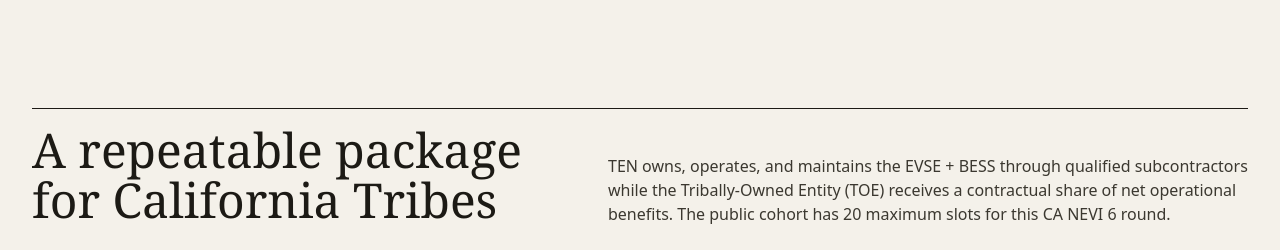
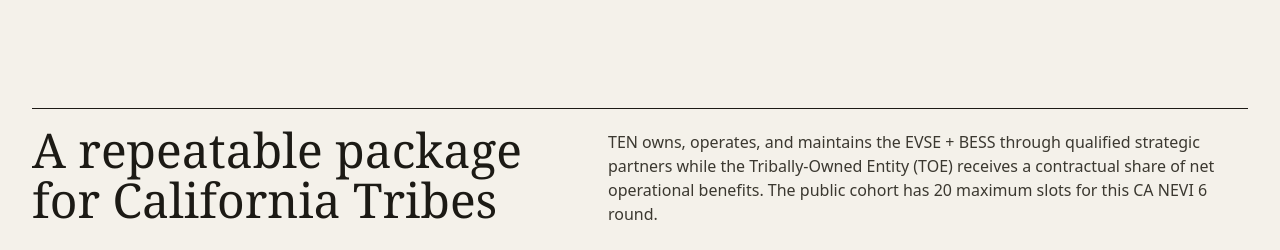
Before and after one commit to prepace/ten, a Next.js app: page / in a window 1280 px wide. Shown: the part 2240-2490 px from the top of the page. Built offline with nearby package versions, Linux system fonts and the light colour scheme; no server answers.

Commit message:
content-faq

```diff
--- a/app/page.jsx
+++ b/app/page.jsx
@@ -144,8 +144,8 @@
 		"California's next funding round under the National Electric Vehicle Infrastructure program to deploy public DC fast charging along designated corridors. We support Tribes in site readiness, application, award compliance, and delivery.",
 	],
 	[
-		"What's in the $5M per-site package?",
-		"A $1.25M EV fast charging build sized for competitive NEVI scoring plus a $4M battery system, including development, delivery coordination, and subcontracted O&M support.",
+		"What's in the $6M per-site package?",
+		"A $1.25M EV fast charging build sized for competitive NEVI scoring plus a $4M battery system and $750k in site amenities, including development, delivery coordination, and contracted O&M support.",
 	],
 	[
 		"How much cash does the Tribe put in?",
@@ -181,7 +181,7 @@
 	],
 	[
 		"Do we need to hire staff?",
-		"No. TOE incurs no operating expense in the base structure; TEN manages O&M via subcontractors.",
+		"No. TOE incurs no operating expense in the base structure; TEN manages O&M via strategic partnerships.",
 	],
 	[
 		"How is charging margin calculated?",
@@ -827,7 +827,7 @@
 				<Section id="downloads">
 					<SectionHead title="A repeatable package for California Tribes">
 						TEN owns, operates, and maintains the EVSE + BESS through qualified
-						subcontractors while the Tribally-Owned Entity (TOE) receives a
+						strategic partners while the Tribally-Owned Entity (TOE) receives a
 						contractual share of net operational benefits. The public cohort has
 						20 maximum slots for this CA NEVI 6 round.
 					</SectionHead>
```
